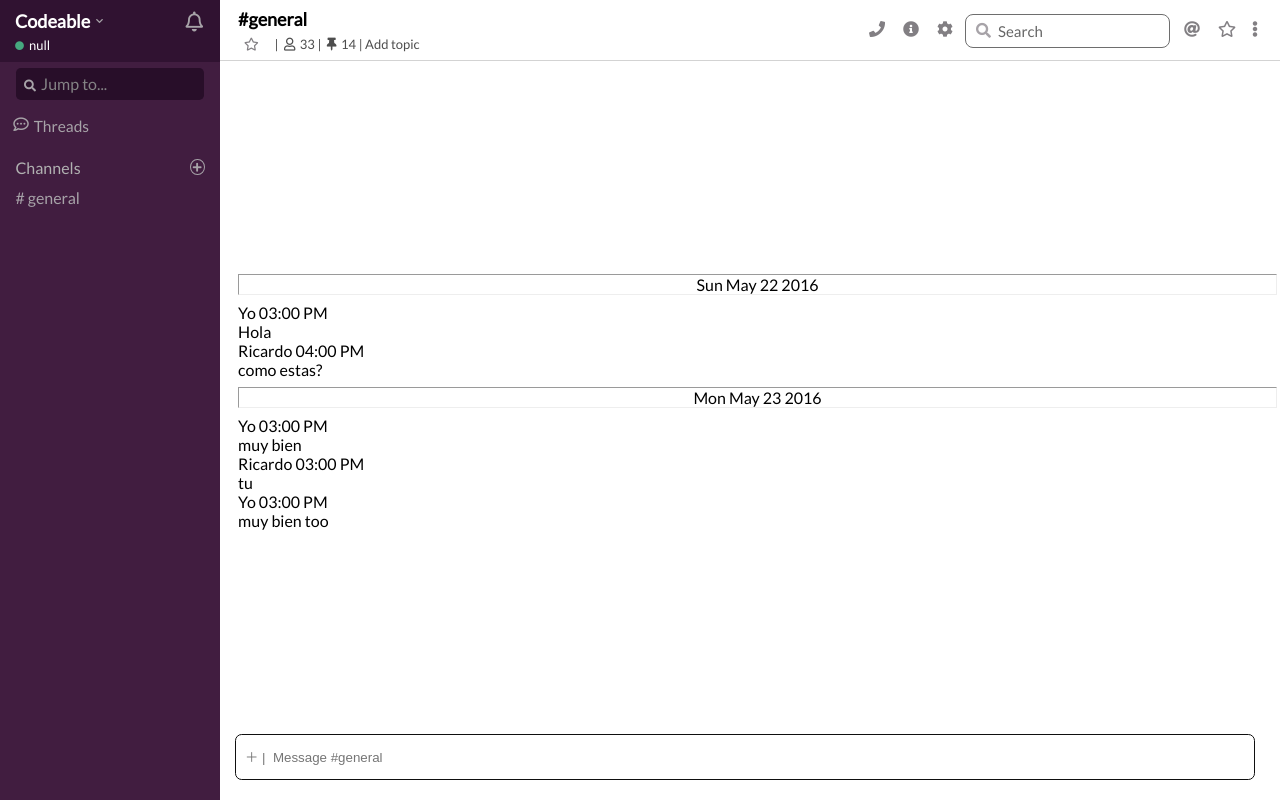
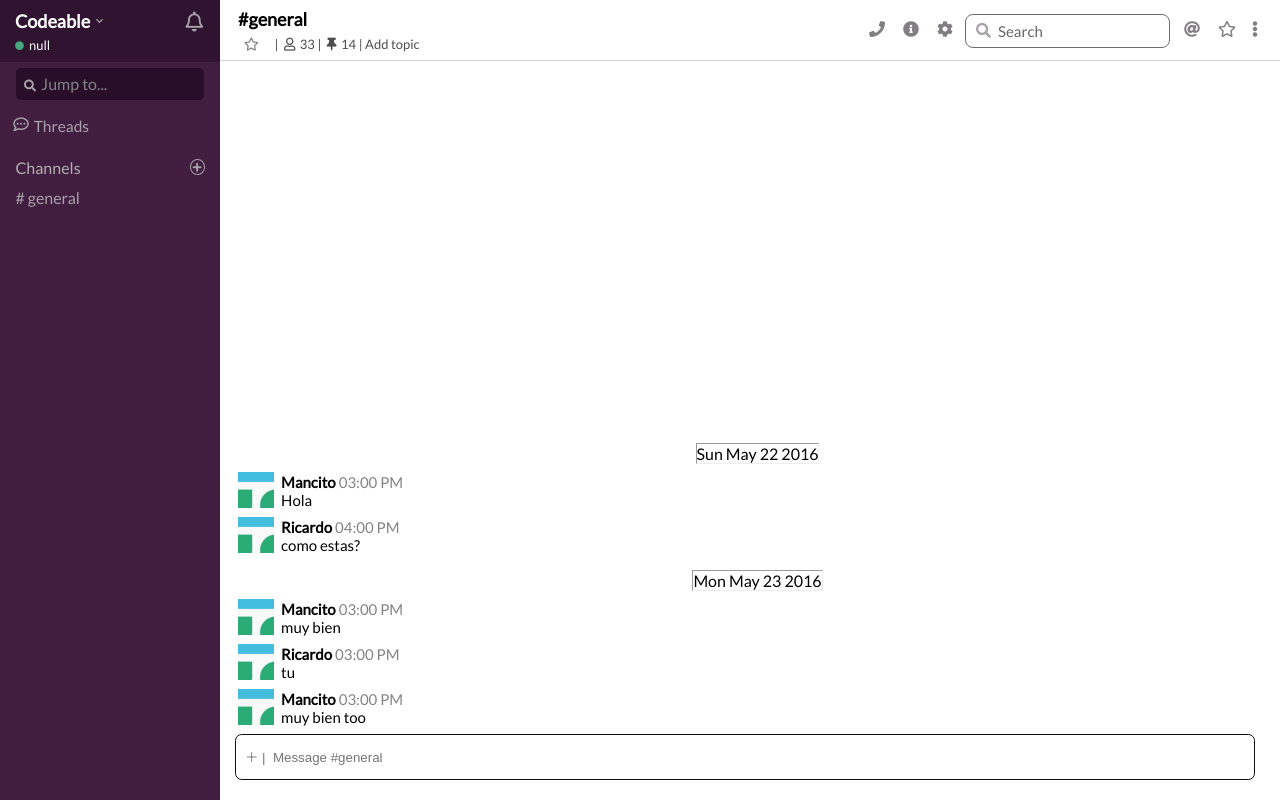
Before and after one commit to CesarCachay/js-slack-clon, a website: page public/main.html in a window 1280 px wide. Drawn offline with Linux system fonts and the light colour scheme.

Commit message:
Add basic style to displayed messages (#73)
* Add basic style to displayed messages

* Move all messages to the bottom

```diff
--- a/public/js/main.js
+++ b/public/js/main.js
@@ -3,7 +3,7 @@ let currentChannels = [
     name: "general",
     messages: [
       {
-        author: "Yo",
+        author: "Mancito",
         content: "Hola",
         timestamp: new Date("May 22, 2016 15:00:00")
       },
@@ -13,7 +13,7 @@ let currentChannels = [
         timestamp: new Date("May 22, 2016 16:00:00")
       },
       {
-        author: "Yo",
+        author: "Mancito",
         content: "muy bien",
         timestamp: new Date("May 23, 2016 15:00:00")
       },
@@ -23,7 +23,7 @@ let currentChannels = [
         timestamp: new Date("May 23, 2016 15:00:00")
       },
       {
-        author: "Yo",
+        author: "Mancito",
         content: "muy bien too",
         timestamp: new Date("May 23, 2016 15:00:00")
       }
@@ -185,12 +185,20 @@ function renderComments(channelName) {
     divMessageGroup.innerHTML = `${savedTime.toDateString()}`;
     const divMessage = document.createElement("div");
 
-    divMessage.innerHTML = `<p class="message-item">${
-      channelMessage.author
-    } ${savedTime.toLocaleTimeString(undefined, {
-      hour: "2-digit",
-      minute: "2-digit"
-    })}</p> <p>${channelMessage.content}</p>`;
+    divMessage.innerHTML = `<div class="single-message">
+      <img src="./assets/user_icon.png" alt="user's icon">
+      <div class="written-part-msg">
+        <p class="message-item"><span class="msg-author">${
+          channelMessage.author
+        }</span> <span class="msg-date">${savedTime.toLocaleTimeString(
+      undefined,
+      {
+        hour: "2-digit",
+        minute: "2-digit"
+      }
+    )}</span></p> <p class="msg-content">${
+      channelMessage.content
+    }</p></div></div>`;
 
     //For grouping messages
     if (savedTime.getDate() != tempTime) {
--- a/public/styles/style.css
+++ b/public/styles/style.css
@@ -331,8 +331,35 @@ span {
 
 .msg-display {
   overflow-y: auto;
+  height: 100%;
   width: 98%;
   padding-left: 15px;
+  display: flex;
+  flex-direction: column;
+  justify-content: flex-end;
+}
+
+.single-message {
+  display: flex;
+  flex-direction: row;
+  margin-bottom: 8px;
+}
+
+.single-message img {
+  height: 36px;
+  width: 36px;
+  margin-right: 7px;
+}
+
+.msg-author {
+  color: black !important;
+  font-size: 15px;
+  font-weight: bold;
+}
+
+.msg-date,
+.msg-content {
+  font-size: 15px;
 }
 
 .message-group {
```
Also changed, not shown: public/assets/user_icon.png (added).
